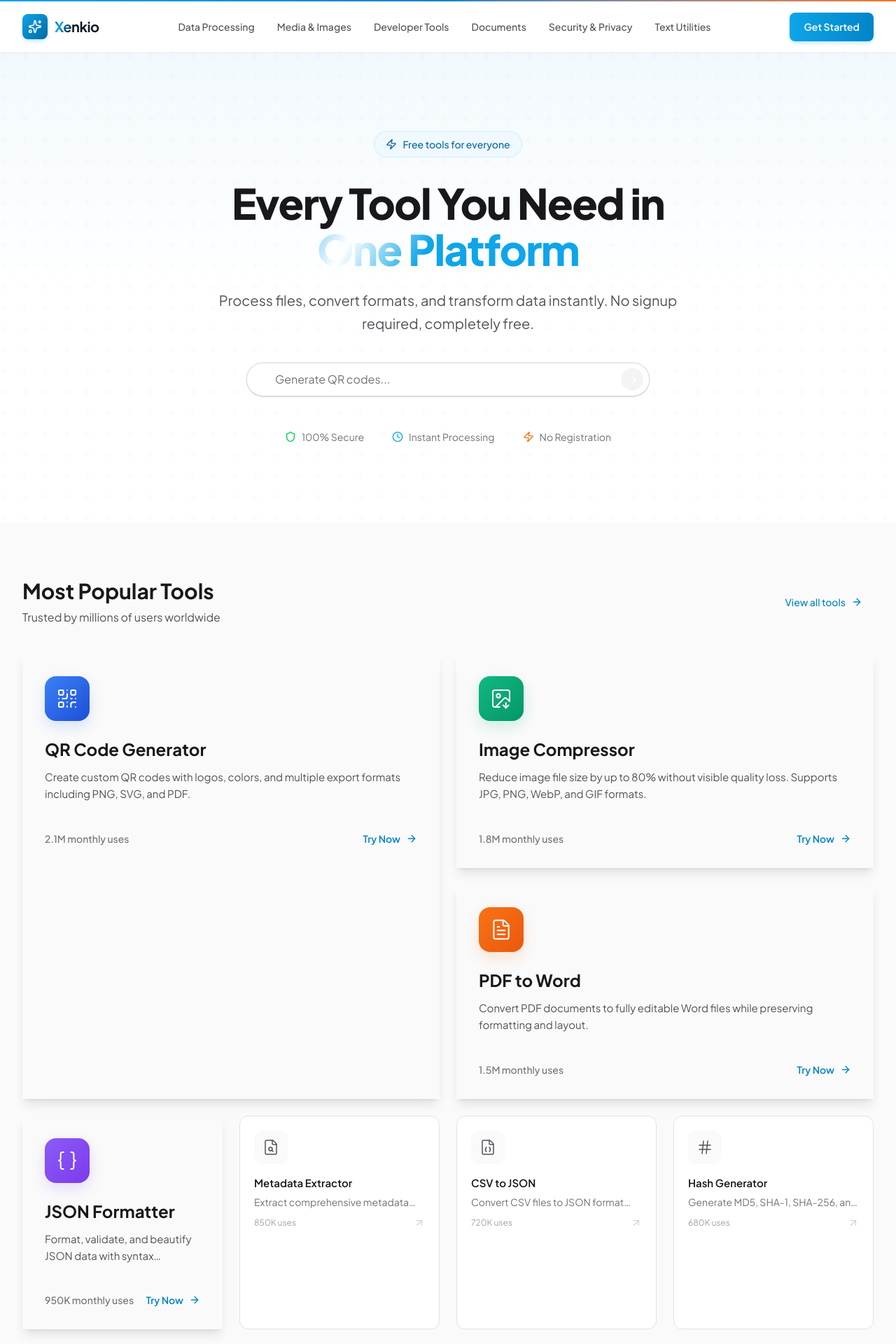
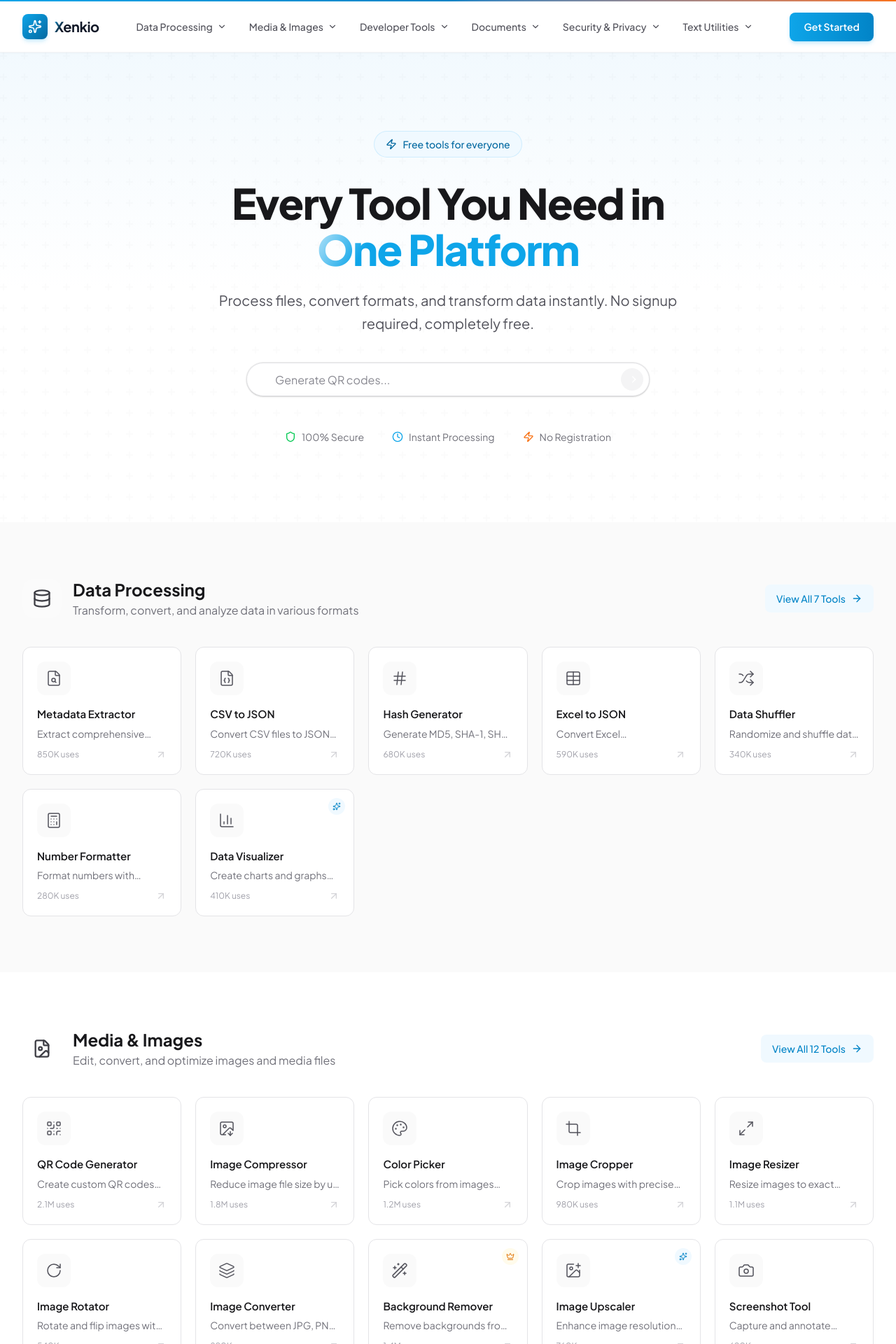
Before and after one commit to irham3/xenkio, a Next.js app: page / in a window 1280 px wide. Shown: the top 1920 px of the page at 70% size. Built offline with nearby package versions, Linux system fonts and the light colour scheme.

Commit message:
fix: enhancing landing page

```diff
--- a/src/app/(marketing)/page.tsx
+++ b/src/app/(marketing)/page.tsx
@@ -3,8 +3,6 @@ export const runtime = 'edge';
 import { Navbar } from "@/components/layout/navbar";
 import { Footer } from "@/components/layout/footer";
 import { HeroSection } from "@/components/home/hero-section";
-
-import { ToolCardFeatured } from "@/components/tools/tool-card-featured";
 import { ToolCardCompact } from "@/components/tools/tool-card-compact";
 import { StatsBanner } from "@/components/home/stats-banner";
 import { CATEGORIES } from "@/data/categories";
@@ -20,18 +18,16 @@ export const metadata: Metadata = {
 
 
 export default function Home() {
-  const featuredTools = TOOLS.filter((t: ToolData) => t.featured);
-
   return (
     <main className="min-h-screen bg-gray-50 flex flex-col font-sans">
       <Navbar />
       <HeroSection />
 
       {/* Popular Tools - Featured Bento Grid */}
-      <section className="py-16 lg:py-20">
-        <div className="mx-auto max-w-7xl px-4 sm:px-6 lg:px-8">
+      {/* <section className="py-16 lg:py-20"> */}
+      {/* <div className="mx-auto max-w-7xl px-4 sm:px-6 lg:px-8"> */}
       {/* Section Header */}
-          <div className="flex items-center justify-between mb-10">
+      {/* <div className="flex items-center justify-between mb-10">
             <div>
               <h2 className="text-2xl sm:text-3xl font-bold text-gray-900">
                 Most Popular Tools
@@ -47,12 +43,12 @@ export default function Home() {
               View all tools
               <ArrowRight className="w-4 h-4" />
             </Link>
-          </div>
+          </div> */}
 
       {/* Bento Grid */}
-          <div className="grid grid-cols-1 lg:grid-cols-12 gap-6">
+      {/* <div className="grid grid-cols-1 lg:grid-cols-12 gap-6"> */}
       {/* Large featured card */}
-            <div className="lg:col-span-6">
+      {/* <div className="lg:col-span-6">
               {featuredTools[0] && (
                 <ToolCardFeatured
                   id={featuredTools[0].id}
@@ -67,9 +63,9 @@ export default function Home() {
                 />
               )}
             </div>
-
+            */}
       {/* Right column - two compact cards stacked */}
-            <div className="lg:col-span-6 grid grid-cols-1 sm:grid-cols-2 lg:grid-cols-1 gap-6">
+      {/* <div className="lg:col-span-6 grid grid-cols-1 sm:grid-cols-2 lg:grid-cols-1 gap-6">
               {featuredTools.slice(1, 3).map((tool: ToolData) => (
                 <ToolCardFeatured
                   key={tool.id}
@@ -88,7 +84,7 @@ export default function Home() {
             </div>
 
           {/* Second row */}
-          <div className="grid grid-cols-1 sm:grid-cols-2 lg:grid-cols-4 gap-6 mt-6">
+      {/* <div className="grid grid-cols-1 sm:grid-cols-2 lg:grid-cols-4 gap-6 mt-6">
             {featuredTools.slice(3, 4).map((tool: ToolData) => (
               <ToolCardFeatured
                 key={tool.id}
@@ -103,8 +99,9 @@ export default function Home() {
                 gradientTo={tool.gradientTo}
               />
             ))}
+            */}
       {/* Fill with compact cards */}
-            {TOOLS.filter((t: ToolData) => !t.featured).slice(0, 3).map((tool: ToolData) => (
+      {/* {TOOLS.filter((t: ToolData) => !t.featured).slice(0, 3).map((tool: ToolData) => (
               <ToolCardCompact
                 key={tool.id}
                 id={tool.id}
@@ -116,9 +113,9 @@ export default function Home() {
                 isPremium={tool.isPremium}
               />
             ))}
-          </div>
-        </div>
-      </section>
+          </div> */}
+      {/* </div> */}
+      {/* </section>  */}
 
       {/* Category Sections */}
       {CATEGORIES.map((category, index) => {
@@ -130,7 +127,7 @@ export default function Home() {
           <section
             key={category.id}
             id={`category-${category.id}`}
-            className={`py-16 lg:py-20 ${isEven ? 'bg-white' : 'bg-gray-50'}`}
+            className={`py-16 lg:py-20 ${!isEven ? 'bg-white' : 'bg-gray-50'}`}
           >
             <div className="mx-auto max-w-7xl px-4 sm:px-6 lg:px-8">
               {/* Category Header */}
--- a/src/app/tools/hash-generator/page.tsx
+++ b/src/app/tools/hash-generator/page.tsx
@@ -16,7 +16,7 @@ export default function HashGeneratorPage() {
   return (
     <div className="container mx-auto px-4 py-12 max-w-5xl">
       <div className="text-center mb-12 space-y-4">
-        <h1 className="text-4xl md:text-5xl font-bold bg-clip-text text-transparent bg-gradient-to-r from-gray-900 to-gray-600 pb-2">
+        <h1 className="text-4xl md:text-5xl font-bold bg-clip-text text-transparent bg-linear-to-r from-gray-900 to-gray-600 pb-2">
           Advanced Hash Generator
         </h1>
         <p className="text-lg text-gray-600 max-w-2xl mx-auto">
--- a/src/components/home/stats-banner.tsx
+++ b/src/components/home/stats-banner.tsx
@@ -79,13 +79,13 @@ export function StatsBanner() {
       }} />
 
       {/* Content */}
-      <div className="relative mx-auto max-w-7xl px-4 sm:px-6 lg:px-8 py-20 lg:py-24">
+      {/* <div className="relative mx-auto max-w-7xl px-4 sm:px-6 lg:px-8 py-20 lg:py-24">
         <div className="grid grid-cols-1 sm:grid-cols-3 gap-12 sm:gap-8">
           {stats.map((stat) => (
             <AnimatedStat key={stat.label} {...stat} />
           ))}
         </div>
-      </div>
+      </div> */}
     </section>
   );
 }
--- a/src/components/layout/navbar.tsx
+++ b/src/components/layout/navbar.tsx
@@ -3,14 +3,19 @@
 import { useState, useEffect } from 'react';
 import Link from 'next/link';
 import { usePathname, useRouter } from 'next/navigation';
-import { Menu, X, Search, Sparkles } from 'lucide-react';
+import { Menu, X, Sparkles } from 'lucide-react';
 import ShinyText from '@/components/reactbits/shiny-text';
 import { cn } from '@/lib/utils';
 import { CATEGORIES } from '@/data/categories';
 
+import { DUMMY_TOOLS } from '@/data/tools';
+import { motion, AnimatePresence } from 'framer-motion';
+import { ChevronDown } from 'lucide-react';
+
 export function Navbar() {
   const [mobileMenuOpen, setMobileMenuOpen] = useState(false);
   const [activeCategory, setActiveCategory] = useState<string>('');
+  const [hoveredCategory, setHoveredCategory] = useState<string | null>(null);
   const pathname = usePathname();
   const router = useRouter();
 
@@ -115,20 +120,86 @@ export function Navbar() {
             {/* Desktop Navigation - Center */}
             <div className="hidden xl:flex items-center justify-center flex-1">
               <div className="flex items-center gap-1">
+                {/* 'All Tools' Link - Keeping it simple or we can add a general dropdown later */}
+                {/* <Link
+                  href="/tools"
+                  onClick={handleAllToolsClick}
+                  className={cn(
+                    "px-3.5 py-2 text-[14px] font-medium rounded-lg transition-all duration-200",
+                    effectiveActiveCategory === '' && pathname === '/'
+                      ? "text-primary-600 bg-primary-50"
+                      : "text-gray-600 hover:text-gray-900 hover:bg-gray-50"
+                  )}
+                >
+                  All Tools
+                </Link> */}
+
                 {CATEGORIES.map((category) => (
+                  <div
+                    key={category.id}
+                    className="relative"
+                    onMouseEnter={() => setHoveredCategory(category.id)}
+                    onMouseLeave={() => setHoveredCategory(null)}
+                  >
                     <a
-                    key={category.id}
                       href={`#category-${category.id}`}
                       onClick={(e) => handleCategoryClick(e, category.id)}
                       className={cn(
-                      "px-3.5 py-2 text-[14px] font-medium rounded-lg transition-all duration-200 whitespace-nowrap",
-                      effectiveActiveCategory === category.id
+                        "flex items-center gap-1.5 px-3.5 py-2 text-[14px] font-medium rounded-lg transition-all duration-200 whitespace-nowrap cursor-pointer",
+                        effectiveActiveCategory === category.id || hoveredCategory === category.id
                           ? "text-primary-600 bg-primary-50"
                           : "text-gray-600 hover:text-gray-900 hover:bg-gray-50"
                       )}
                     >
                       {category.name}
+                      <ChevronDown
+                        className={cn(
+                          "w-3.5 h-3.5 transition-transform duration-200",
+                          hoveredCategory === category.id ? "rotate-180" : ""
+                        )}
+                      />
                     </a>
+
+                    <AnimatePresence>
+                      {hoveredCategory === category.id && (
+                        <motion.div
+                          initial={{ opacity: 0, y: 10, scale: 0.95, x: '-50%' }}
+                          animate={{ opacity: 1, y: 0, scale: 1, x: '-50%' }}
+                          exit={{ opacity: 0, y: 5, scale: 0.95, x: '-50%' }}
+                          transition={{ duration: 0.15, ease: "easeOut" }}
+                          className="absolute top-full left-1/2 mt-2 w-[540px] p-3 bg-white backdrop-blur-xl border border-gray-100 rounded-xl shadow-xl z-50"
+                        >
+                          <div className="grid grid-cols-2 gap-2">
+                            {DUMMY_TOOLS.filter(t => t.categoryId === category.id).map((tool) => (
+                              <Link
+                                key={tool.id}
+                                href={tool.href}
+                                className="group flex items-start gap-3 p-2.5 rounded-lg hover:bg-gray-50 transition-colors"
+                              >
+                                <div className={cn(
+                                  "flex items-center justify-center shrink-0 w-8 h-8 rounded-md bg-gray-100 group-hover:bg-white group-hover:shadow-sm transition-all",
+                                  "text-gray-500 group-hover:text-primary-600"
+                                )}>
+                                  <tool.icon className="w-4 h-4" />
+                                </div>
+                                <div>
+                                  <div className="text-sm font-medium text-gray-800 group-hover:text-primary-600 transition-colors">
+                                    {tool.title}
+                                  </div>
+                                  <p className="text-[11px] text-gray-500 line-clamp-1 mt-0.5">
+                                    {tool.description}
+                                  </p>
+                                </div>
+                              </Link>
+                            ))}
+                            {DUMMY_TOOLS.filter(t => t.categoryId === category.id).length === 0 && (
+                              <p className="col-span-2 p-3 text-xs text-center text-gray-400">No tools available directly in this menu.</p>
+                            )}
+                          </div>
+                        </motion.div>
+                      )}
+                    </AnimatePresence>
+                  </div>
                 ))}
               </div>
             </div>
@@ -176,7 +247,7 @@ export function Navbar() {
           )}
         >
           <div className="px-4 py-3 space-y-1 bg-white border-t border-gray-100 max-h-[80vh] overflow-y-auto">
-            <Link
+            {/* <Link
               href="/tools"
               onClick={handleAllToolsClick}
               className={cn(
@@ -187,7 +258,7 @@ export function Navbar() {
               )}
             >
               All Tools
-            </Link>
+            </Link> */}
             {CATEGORIES.map((category) => (
               <a
                 key={category.id}
--- a/src/data/categories.ts
+++ b/src/data/categories.ts
@@ -23,7 +23,7 @@ export const CATEGORIES: CategoryData[] = [
         name: 'Data Processing',
         description: 'Transform, convert, and analyze data in various formats',
         icon: Database,
-        color: '#8B5CF6',
+        color: '#FFFFFF',
         toolCount: 7,
     },
     {
@@ -31,7 +31,7 @@ export const CATEGORIES: CategoryData[] = [
         name: 'Media & Images',
         description: 'Edit, convert, and optimize images and media files',
         icon: FileImage,
-        color: '#10B981',
+        color: '#FFFFFF',
         toolCount: 12,
     },
     {
@@ -39,7 +39,7 @@ export const CATEGORIES: CategoryData[] = [
         name: 'Developer Tools',
         description: 'Code formatting, debugging, and development utilities',
         icon: Code2,
-        color: '#3B82F6',
+        color: '#FFFFFF',
         toolCount: 10,
     },
     {
@@ -47,7 +47,7 @@ export const CATEGORIES: CategoryData[] = [
         name: 'Documents',
         description: 'Convert, merge, split, and edit PDF and document files',
         icon: FileText,
-        color: '#F97316',
+        color: '#FFFFFF',
         toolCount: 8,
     },
     {
@@ -55,7 +55,7 @@ export const CATEGORIES: CategoryData[] = [
         name: 'Security & Privacy',
         description: 'Password generation, encryption, and security tools',
         icon: Lock,
-        color: '#EF4444',
+        color: '#FFFFFF',
         toolCount: 6,
     },
     {
@@ -63,7 +63,7 @@ export const CATEGORIES: CategoryData[] = [
         name: 'Text Utilities',
         description: 'Text manipulation, conversion, and formatting tools',
         icon: Type,
-        color: '#EC4899',
+        color: '#FFFFFF',
         toolCount: 6,
     },
 ];
```
Also changed, not shown: 1 other file (tests, documents, lock files or other folders). Lines whose indentation alone changed are shown as unchanged.
